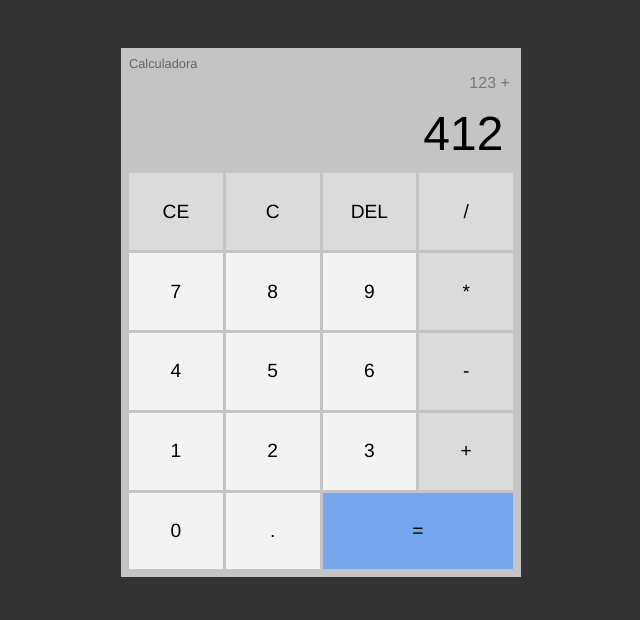
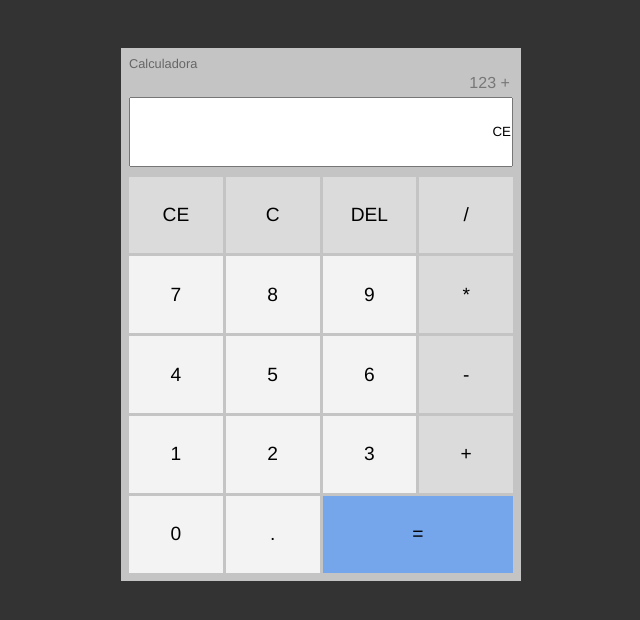
Before and after one commit to rafaarodriguesz/Calculadora-2, a plain HTML site: page index.html in a window 1280 px wide. Both pictures are taken after a click on the button "CE". Shown: the whole page, without its empty margins (319-959 px from the left). Drawn offline with Linux system fonts and the light colour scheme.

Commit message:
enviando visor

```diff
--- a/css/styles.css
+++ b/css/styles.css
@@ -39,11 +39,11 @@ body{
     min-height: 1.6em;
 }
 
-#current-operation {
-    min-height: 1.6em;
-    font-size: 3em;
-    padding: 0.2em;
-    overflow-wrap: break-word;
+#result {
+    width: 100%;
+    height: 70px;
+    margin-bottom: 10px;
+    text-align: right;
 }
 
 #buttons-container {
--- a/index.html
+++ b/index.html
@@ -13,10 +13,10 @@
         <h3> Calculadora </h3>
         <div id="operation">
             <div id="previus-operation"> 123 +</div>
-            <div id="current-operation">412</div>
+            <input type="text" id="result" value="">
         </div>
         <div id="buttons-container">
-            <button>CE</button>
+            <button id="CE">CE</button>
             <button>C</button>
             <button>DEL</button>
             <button>/</button>
@@ -31,7 +31,7 @@
             <button class="number">1</button>
             <button class="number">2</button>
             <button class="number">3</button>
-            <button>+</button>
+            <button id="mais">+</button>
             <button class="number">0</button>
             <button class="number">.</button>
             <button id="equal">=</button>
--- a/js/script.js
+++ b/js/script.js
@@ -0,0 +1,11 @@
+let numeros = document.querySelectorAll("#buttons-container button");
+
+numeros.forEach((btn) => {
+    btn.addEventListener("click", (e) => {
+        const value = e.target.innerText;
+        let valor   = document.querySelector("#result").value;
+        valor       = valor + value;
+
+        document.querySelector("#result").value = valor;
+    })
+});
```
